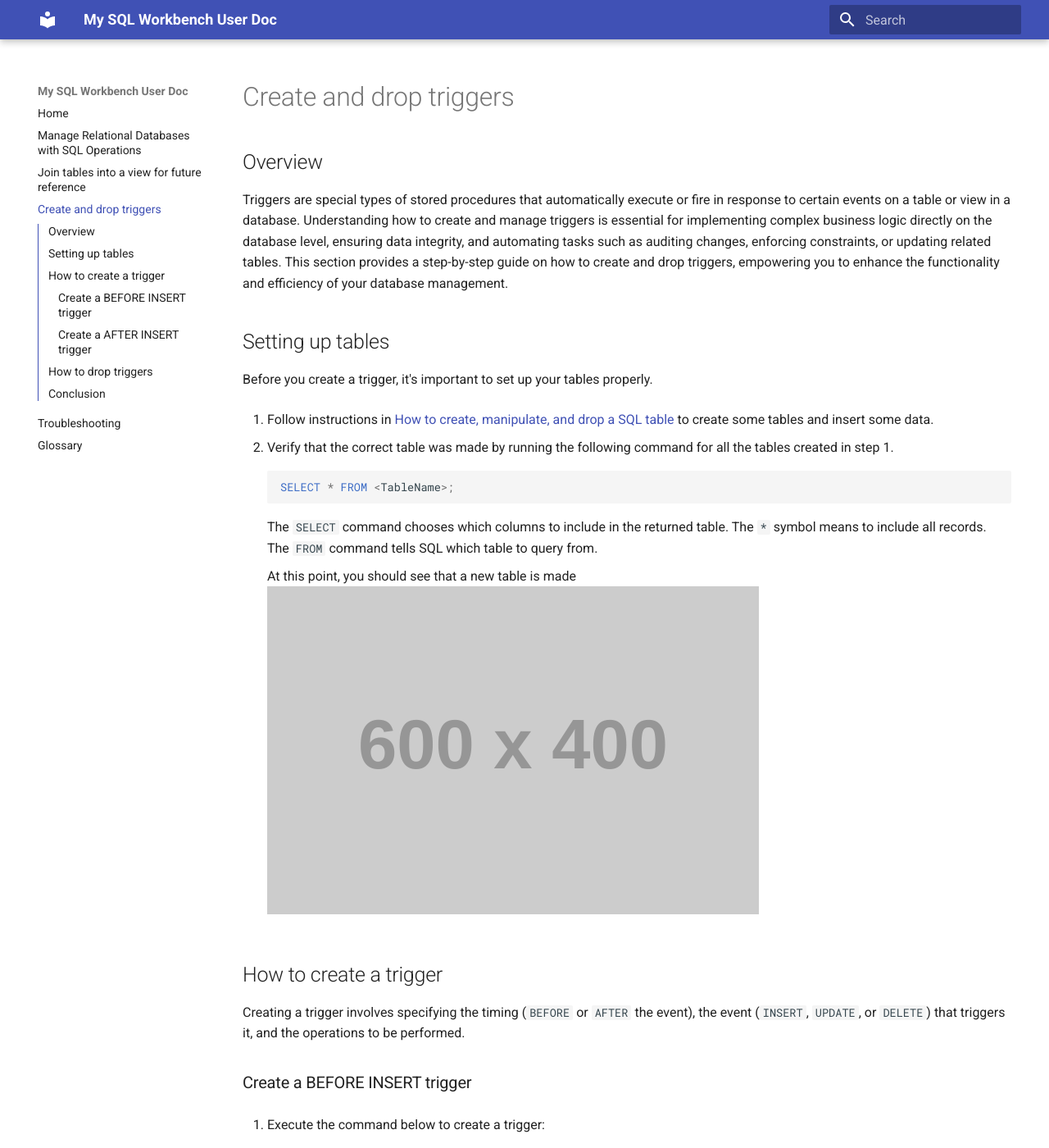
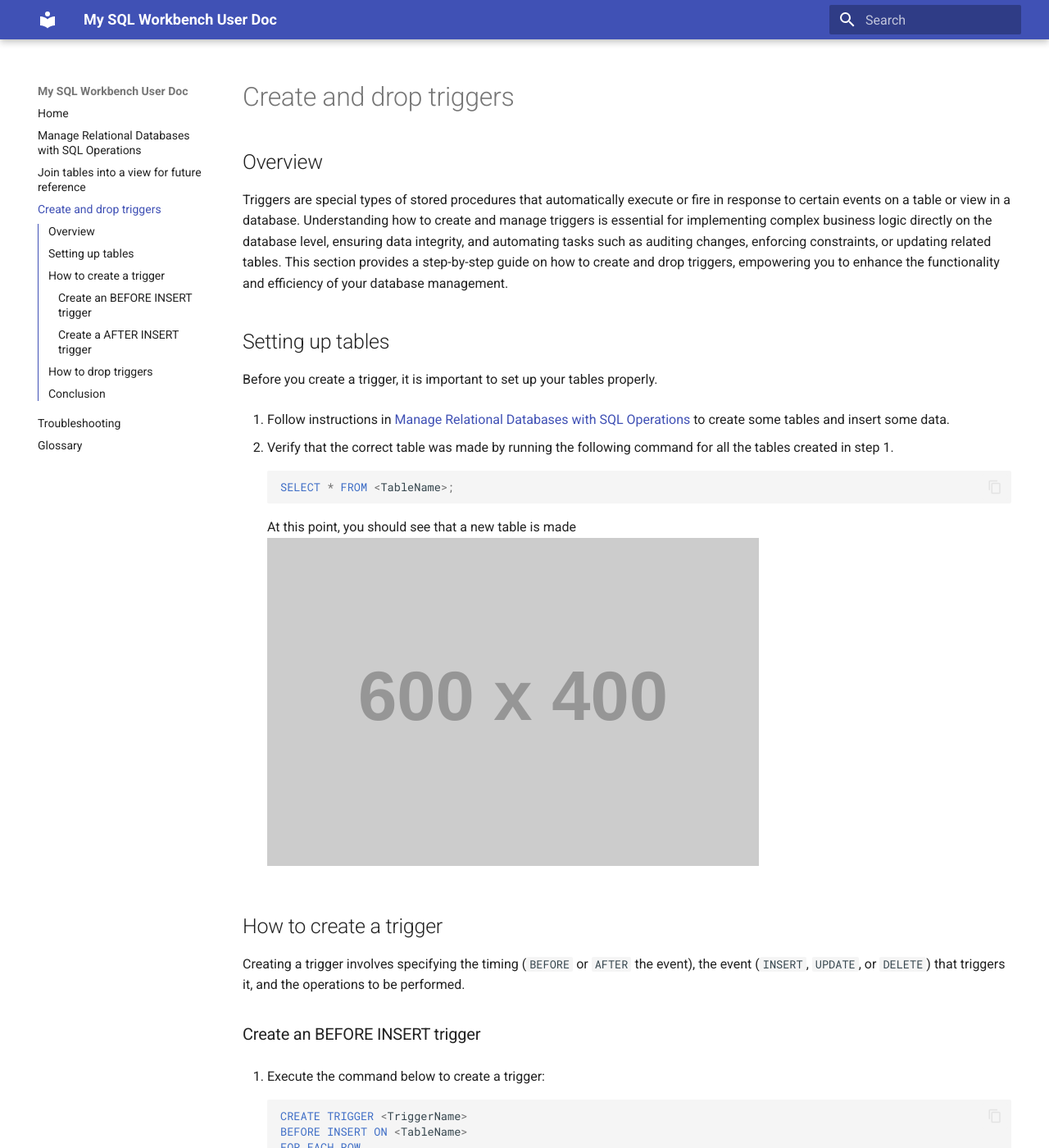
Before and after one commit to izcheung/mySQLWorkBenchUserDoc, an MkDocs documentation site: the page built from docs/task3.md, in a window 1280 px wide and 1400 px high. Shown: the whole window at 82% size. Built offline with MkDocs 1.6.1 and Material for MkDocs 9.7.7, drawn with Linux system fonts in a browser that asks for light colours; some of the changed text lies outside the part shown.

Commit message:
Made styling changes

````diff
--- a/docs/task3.md
+++ b/docs/task3.md
@@ -5,16 +5,15 @@ Triggers are special types of stored procedures that automatically execute or fi
 
 
 ## Setting up tables
-Before you create a trigger, it's important to set up your tables properly.
+Before you create a trigger, it is important to set up your tables properly.
 
-1. Follow instructions in [How to create, manipulate, and drop a SQL table](task1.md){:target="_blank"} to create some tables and insert some data.
+1. Follow instructions in [Manage Relational Databases with SQL Operations](task1.md){:target="_blank"} to create some tables and insert some data.
 
 
 2. Verify that the correct table was made by running the following command for all the tables created in step 1.
     ``` sql
     SELECT * FROM <TableName>;
     ```
-    The ```SELECT``` command chooses which columns to include in the returned table. The ```*``` symbol means to include all records. The ```FROM``` command tells SQL which table to query from.
 
     At this point, you should see that a new table is made
     ![Image title](https://dummyimage.com/600x400/eee/aaa)
@@ -22,7 +21,7 @@ Before you create a trigger, it's important to set up your tables properly.
 ## How to create a trigger
 Creating a trigger involves specifying the timing (`BEFORE` or `AFTER` the event), the event (`INSERT`, `UPDATE`, or `DELETE`) that triggers it, and the operations to be performed.
 
-### Create a BEFORE INSERT trigger
+### Create an BEFORE INSERT trigger
 1. Execute the command below to create a trigger:
     ``` sql
     CREATE TRIGGER <TriggerName>
@@ -70,7 +69,7 @@ Creating a trigger involves specifying the timing (`BEFORE` or `AFTER` the event
     VALUES (NEW.<ForeignKeyValue>, NOW());
     ```
     !!! note
-        For this example, ensure you have created a log table named `<LogTableName>` alongside your main table `<TableName>`. For guidance on creating a new table, please refer to [How to create, manipulate, and drop a SQL table](task1.md){:target="_blank"}.
+        For this example, ensure you have created a log table named `<LogTableName>` alongside your main table `<TableName>`. For guidance on creating a new table, please refer to [Manage Relational Databases with SQL Operations](task1.md){:target="_blank"}.
 
 2. Examine the trigger by performing the action it's designed to respond to on the specified table.
 
--- a/mkdocs.yml
+++ b/mkdocs.yml
@@ -6,6 +6,7 @@ theme:
     - navigation.sections
     - navigation.top
     - toc.integrate
+    - content.code.copy
 
 markdown_extensions:
   - pymdownx.highlight:
````
Also changed, not shown: docs/index.md (+3 -1 lines), docs/task1.md (+5 -5 lines).
